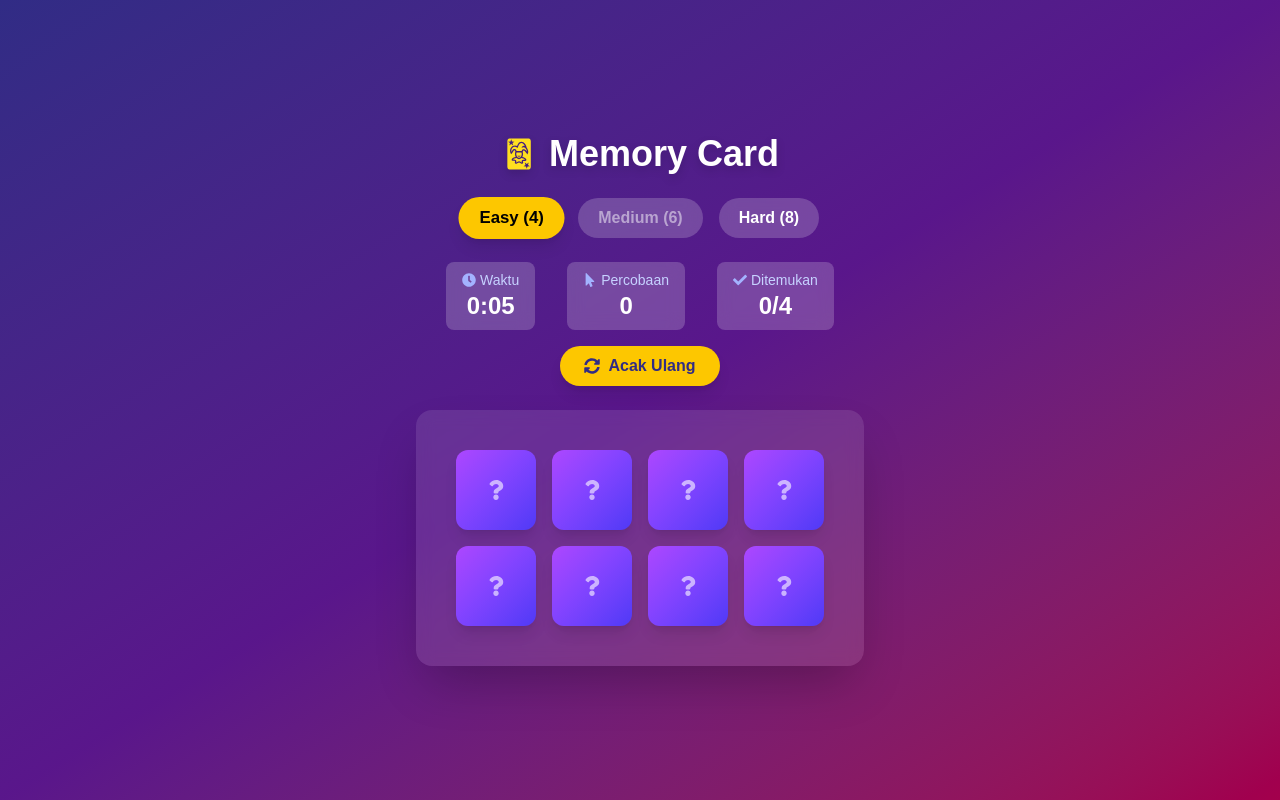
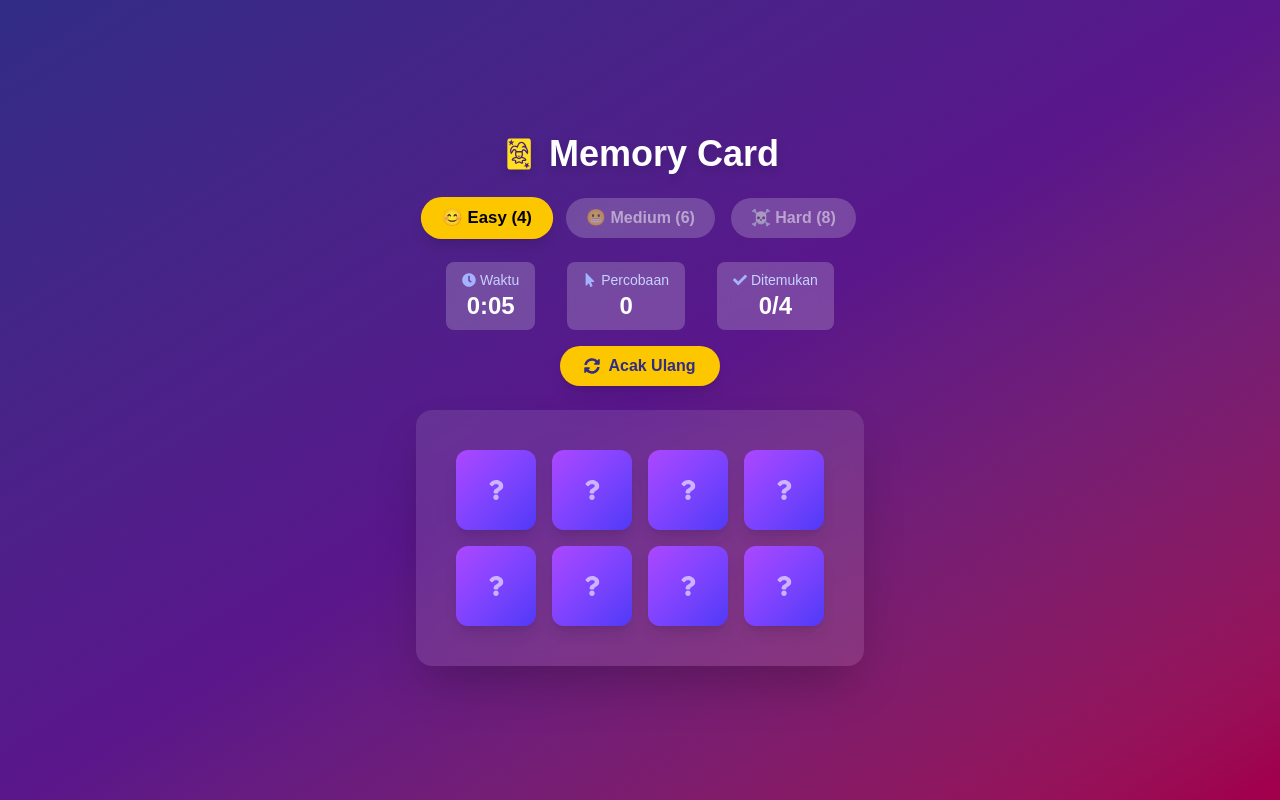
Before and after one commit to mithagresiaharahap241713057-droid/UGD_4_C_3057, a Next.js app: page / in a window 1280 px wide. Built offline with nearby package versions, Linux system fonts and the light colour scheme.

Commit message:
Update page.js
initial commit

```diff
--- a/src/app/page.js
+++ b/src/app/page.js
@@ -150,7 +150,7 @@ export default function Home() {
             : "bg-white/20 backdrop-blur-sm text-white/50 text-white/50 hover:text-white hover:scale-110"}
             `}
           >
-            Easy (4)
+            😊 Easy (4)
         </button>
 
         <button
@@ -161,7 +161,7 @@ export default function Home() {
             : "bg-white/20 backdrop-blur-sm text-white/50 hover:text-white hover:scale-110"}
             `}
           >
-            Medium (6)
+            😬 Medium (6)
         </button>
 
         <button
@@ -169,10 +169,10 @@ export default function Home() {
             className={`px-5 py-2 rounded-full font-bold transition-all duration-200
             ${difficulty === "hard"
             ? "bg-yellow-400 text-black shadow-lg scale-105"
-            : "bg-white/20 backdrop-blur-sm text-white hover:scale-105"}
+            : "bg-white/20 backdrop-blur-sm text-white/50 hover:text-white hover:scale-110"}
             `}
           >
-            Hard (8)
+            ☠️ Hard (8)
         </button>
       </div>
 
```
